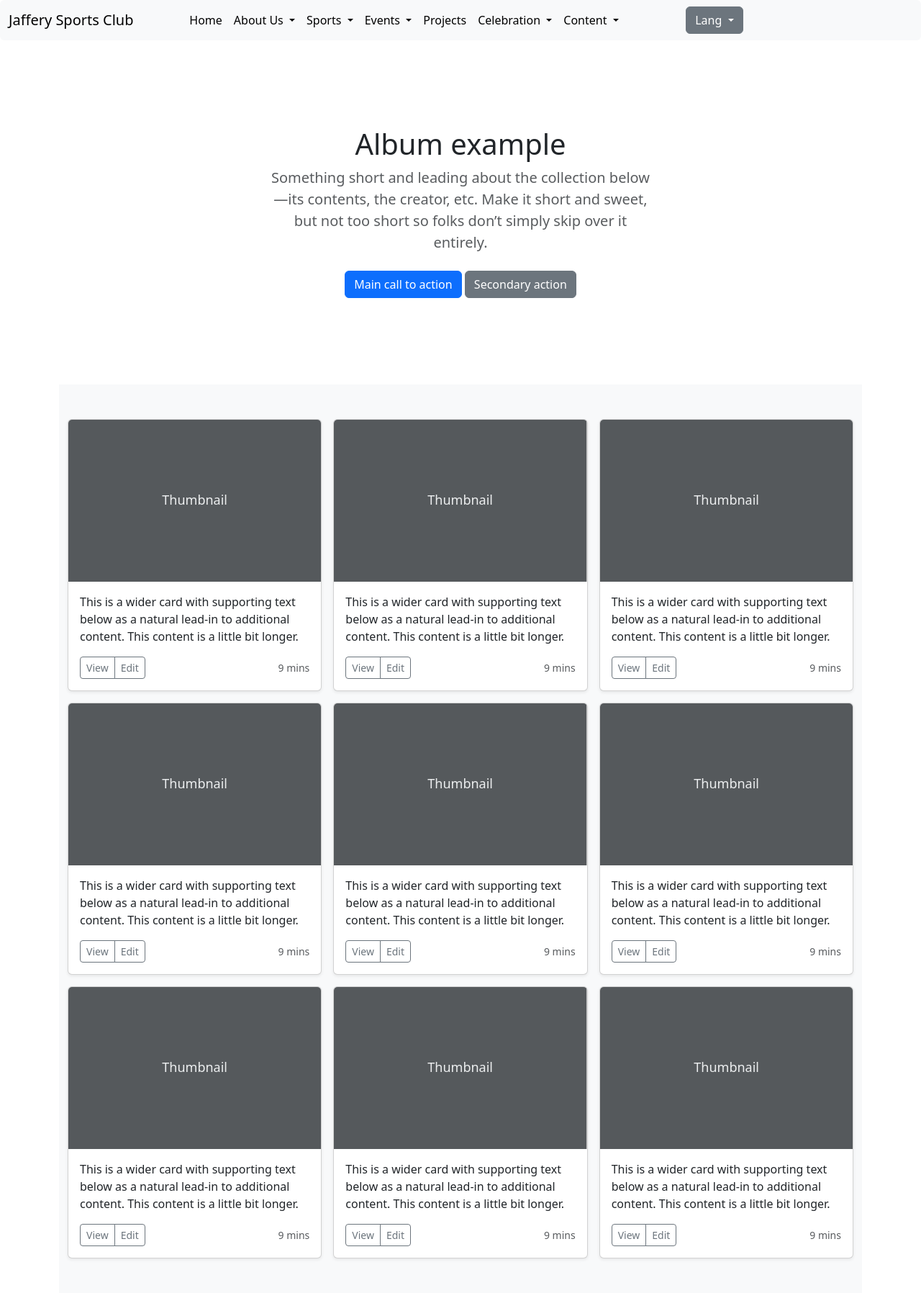
After one commit to virusinfect/P1, a Django app: page /founders/ in a window 1280 px wide. The commit adds this page. Shown: the whole page at 72% size. Run offline with Django 4.2, Linux system fonts and the light colour scheme; some libraries are stand-ins or nearby versions.

Commit message:
founders.html
added founders page after copying album details

```diff
--- a/P1/urls.py
+++ b/P1/urls.py
@@ -21,5 +21,6 @@ from app import views
 urlpatterns = [
     path('admin/', admin.site.urls),
     path('timeline/', views.timeline, name='timeline'),
+    path('founders/', views.founders, name='founders'),
     path('test/', views.test, name='test'),
 ]
--- a/app/templates/base.html
+++ b/app/templates/base.html
@@ -35,7 +35,7 @@
                         </a>
                         <ul class="dropdown-menu">
                           <li><a class="dropdown-item" href="#">History</a></li>
-                          <li><a class="dropdown-item" href="#">Founding Members</a></li>
+                          <li><a class="dropdown-item" href="{% url 'founders' %}">Founding Members</a></li>
                           <li><a class="dropdown-item" href="{% url 'timeline' %}">Timeline</a></li>
                         </ul>
                     </li>
@@ -46,6 +46,7 @@
                         <ul class="dropdown-menu">
                           <li><a class="dropdown-item" href="#">Sports Overview</a></li>
                           <li><a class="dropdown-item" href="#">Sports Teams</a></li>
+                          <li><a class="dropdown-item" href="#">Veterans</a></li>
                           <li><a class="dropdown-item" href="#">Achievements</a></li>
                         </ul>
                     </li>
@@ -101,6 +102,7 @@
         {% block content %}{% endblock %}
     </div>
 
+
     <!-- Link to Bootstrap JS (Popper.js and Bootstrap scripts are required for some features) -->
     <script src="{% static 'js/bootstrap.bundle.min.js' %}"></script>
     <script src="https://cdn.jsdelivr.net/npm/bootstrap@5.5.3/dist/js/bootstrap.bundle.min.js"></script>
--- /dev/null
+++ b/app/templates/founders.html
@@ -0,0 +1,167 @@
+{% extends "base.html" %}
+
+{% block title %}About Us - My Django App{% endblock %}
+
+{% block content %}
+<main>
+
+    <section class="py-5 text-center container">
+      <div class="row py-lg-5">
+        <div class="col-lg-6 col-md-8 mx-auto">
+          <h1 class="fw-light">Album example</h1>
+          <p class="lead text-body-secondary">Something short and leading about the collection below—its contents, the creator, etc. Make it short and sweet, but not too short so folks don’t simply skip over it entirely.</p>
+          <p>
+            <a href="#" class="btn btn-primary my-2">Main call to action</a>
+            <a href="#" class="btn btn-secondary my-2">Secondary action</a>
+          </p>
+        </div>
+      </div>
+    </section>
+
+    <div class="album py-5 bg-body-tertiary">
+      <div class="container">
+
+        <div class="row row-cols-1 row-cols-sm-2 row-cols-md-3 g-3">
+          <div class="col">
+            <div class="card shadow-sm">
+              <svg class="bd-placeholder-img card-img-top" width="100%" height="225" xmlns="http://www.w3.org/2000/svg" role="img" aria-label="Placeholder: Thumbnail" preserveAspectRatio="xMidYMid slice" focusable="false"><title>Placeholder</title><rect width="100%" height="100%" fill="#55595c"/><text x="50%" y="50%" fill="#eceeef" dy=".3em">Thumbnail</text></svg>
+              <div class="card-body">
+                <p class="card-text">This is a wider card with supporting text below as a natural lead-in to additional content. This content is a little bit longer.</p>
+                <div class="d-flex justify-content-between align-items-center">
+                  <div class="btn-group">
+                    <button type="button" class="btn btn-sm btn-outline-secondary">View</button>
+                    <button type="button" class="btn btn-sm btn-outline-secondary">Edit</button>
+                  </div>
+                  <small class="text-body-secondary">9 mins</small>
+                </div>
+              </div>
+            </div>
+          </div>
+          <div class="col">
+            <div class="card shadow-sm">
+              <svg class="bd-placeholder-img card-img-top" width="100%" height="225" xmlns="http://www.w3.org/2000/svg" role="img" aria-label="Placeholder: Thumbnail" preserveAspectRatio="xMidYMid slice" focusable="false"><title>Placeholder</title><rect width="100%" height="100%" fill="#55595c"/><text x="50%" y="50%" fill="#eceeef" dy=".3em">Thumbnail</text></svg>
+              <div class="card-body">
+                <p class="card-text">This is a wider card with supporting text below as a natural lead-in to additional content. This content is a little bit longer.</p>
+                <div class="d-flex justify-content-between align-items-center">
+                  <div class="btn-group">
+                    <button type="button" class="btn btn-sm btn-outline-secondary">View</button>
+                    <button type="button" class="btn btn-sm btn-outline-secondary">Edit</button>
+                  </div>
+                  <small class="text-body-secondary">9 mins</small>
+                </div>
+              </div>
+            </div>
+          </div>
+          <div class="col">
+            <div class="card shadow-sm">
+              <svg class="bd-placeholder-img card-img-top" width="100%" height="225" xmlns="http://www.w3.org/2000/svg" role="img" aria-label="Placeholder: Thumbnail" preserveAspectRatio="xMidYMid slice" focusable="false"><title>Placeholder</title><rect width="100%" height="100%" fill="#55595c"/><text x="50%" y="50%" fill="#eceeef" dy=".3em">Thumbnail</text></svg>
+              <div class="card-body">
+                <p class="card-text">This is a wider card with supporting text below as a natural lead-in to additional content. This content is a little bit longer.</p>
+                <div class="d-flex justify-content-between align-items-center">
+                  <div class="btn-group">
+                    <button type="button" class="btn btn-sm btn-outline-secondary">View</button>
+                    <button type="button" class="btn btn-sm btn-outline-secondary">Edit</button>
+                  </div>
+                  <small class="text-body-secondary">9 mins</small>
+                </div>
+              </div>
+            </div>
+          </div>
+
+          <div class="col">
+            <div class="card shadow-sm">
+              <svg class="bd-placeholder-img card-img-top" width="100%" height="225" xmlns="http://www.w3.org/2000/svg" role="img" aria-label="Placeholder: Thumbnail" preserveAspectRatio="xMidYMid slice" focusable="false"><title>Placeholder</title><rect width="100%" height="100%" fill="#55595c"/><text x="50%" y="50%" fill="#eceeef" dy=".3em">Thumbnail</text></svg>
+              <div class="card-body">
+                <p class="card-text">This is a wider card with supporting text below as a natural lead-in to additional content. This content is a little bit longer.</p>
+                <div class="d-flex justify-content-between align-items-center">
+                  <div class="btn-group">
+                    <button type="button" class="btn btn-sm btn-outline-secondary">View</button>
+                    <button type="button" class="btn btn-sm btn-outline-secondary">Edit</button>
+                  </div>
+                  <small class="text-body-secondary">9 mins</small>
+                </div>
+              </div>
+            </div>
+          </div>
+          <div class="col">
+            <div class="card shadow-sm">
+              <svg class="bd-placeholder-img card-img-top" width="100%" height="225" xmlns="http://www.w3.org/2000/svg" role="img" aria-label="Placeholder: Thumbnail" preserveAspectRatio="xMidYMid slice" focusable="false"><title>Placeholder</title><rect width="100%" height="100%" fill="#55595c"/><text x="50%" y="50%" fill="#eceeef" dy=".3em">Thumbnail</text></svg>
+              <div class="card-body">
+                <p class="card-text">This is a wider card with supporting text below as a natural lead-in to additional content. This content is a little bit longer.</p>
+                <div class="d-flex justify-content-between align-items-center">
+                  <div class="btn-group">
+                    <button type="button" class="btn btn-sm btn-outline-secondary">View</button>
+                    <button type="button" class="btn btn-sm btn-outline-secondary">Edit</button>
+                  </div>
+                  <small class="text-body-secondary">9 mins</small>
+                </div>
+              </div>
+            </div>
+          </div>
+          <div class="col">
+            <div class="card shadow-sm">
+              <svg class="bd-placeholder-img card-img-top" width="100%" height="225" xmlns="http://www.w3.org/2000/svg" role="img" aria-label="Placeholder: Thumbnail" preserveAspectRatio="xMidYMid slice" focusable="false"><title>Placeholder</title><rect width="100%" height="100%" fill="#55595c"/><text x="50%" y="50%" fill="#eceeef" dy=".3em">Thumbnail</text></svg>
+              <div class="card-body">
+                <p class="card-text">This is a wider card with supporting text below as a natural lead-in to additional content. This content is a little bit longer.</p>
+                <div class="d-flex justify-content-between align-items-center">
+                  <div class="btn-group">
+                    <button type="button" class="btn btn-sm btn-outline-secondary">View</button>
+                    <button type="button" class="btn btn-sm btn-outline-secondary">Edit</button>
+                  </div>
+                  <small class="text-body-secondary">9 mins</small>
+                </div>
+              </div>
+            </div>
+          </div>
+
+          <div class="col">
+            <div class="card shadow-sm">
+              <svg class="bd-placeholder-img card-img-top" width="100%" height="225" xmlns="http://www.w3.org/2000/svg" role="img" aria-label="Placeholder: Thumbnail" preserveAspectRatio="xMidYMid slice" focusable="false"><title>Placeholder</title><rect width="100%" height="100%" fill="#55595c"/><text x="50%" y="50%" fill="#eceeef" dy=".3em">Thumbnail</text></svg>
+              <div class="card-body">
+                <p class="card-text">This is a wider card with supporting text below as a natural lead-in to additional content. This content is a little bit longer.</p>
+                <div class="d-flex justify-content-between align-items-center">
+                  <div class="btn-group">
+                    <button type="button" class="btn btn-sm btn-outline-secondary">View</button>
+                    <button type="button" class="btn btn-sm btn-outline-secondary">Edit</button>
+                  </div>
+                  <small class="text-body-secondary">9 mins</small>
+                </div>
+              </div>
+            </div>
+          </div>
+          <div class="col">
+            <div class="card shadow-sm">
+              <svg class="bd-placeholder-img card-img-top" width="100%" height="225" xmlns="http://www.w3.org/2000/svg" role="img" aria-label="Placeholder: Thumbnail" preserveAspectRatio="xMidYMid slice" focusable="false"><title>Placeholder</title><rect width="100%" height="100%" fill="#55595c"/><text x="50%" y="50%" fill="#eceeef" dy=".3em">Thumbnail</text></svg>
+              <div class="card-body">
+                <p class="card-text">This is a wider card with supporting text below as a natural lead-in to additional content. This content is a little bit longer.</p>
+                <div class="d-flex justify-content-between align-items-center">
+                  <div class="btn-group">
+                    <button type="button" class="btn btn-sm btn-outline-secondary">View</button>
+                    <button type="button" class="btn btn-sm btn-outline-secondary">Edit</button>
+                  </div>
+                  <small class="text-body-secondary">9 mins</small>
+                </div>
+              </div>
+            </div>
+          </div>
+          <div class="col">
+            <div class="card shadow-sm">
+              <svg class="bd-placeholder-img card-img-top" width="100%" height="225" xmlns="http://www.w3.org/2000/svg" role="img" aria-label="Placeholder: Thumbnail" preserveAspectRatio="xMidYMid slice" focusable="false"><title>Placeholder</title><rect width="100%" height="100%" fill="#55595c"/><text x="50%" y="50%" fill="#eceeef" dy=".3em">Thumbnail</text></svg>
+              <div class="card-body">
+                <p class="card-text">This is a wider card with supporting text below as a natural lead-in to additional content. This content is a little bit longer.</p>
+                <div class="d-flex justify-content-between align-items-center">
+                  <div class="btn-group">
+                    <button type="button" class="btn btn-sm btn-outline-secondary">View</button>
+                    <button type="button" class="btn btn-sm btn-outline-secondary">Edit</button>
+                  </div>
+                  <small class="text-body-secondary">9 mins</small>
+                </div>
+              </div>
+            </div>
+          </div>
+        </div>
+      </div>
+    </div>
+
+  </main>
+{% endblock %}
--- a/app/views.py
+++ b/app/views.py
@@ -6,3 +6,5 @@ def test(request):
     return render(request, 'test.html')
 def members(request):
     return render(request, 'members.html')
+def founders(request):
+    return render(request, 'founders.html')
```
